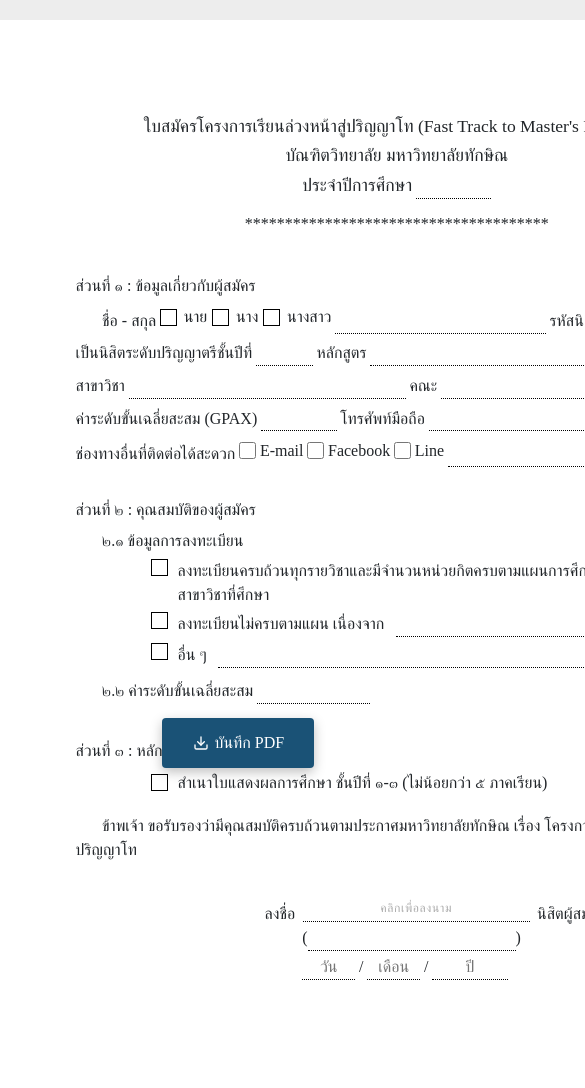
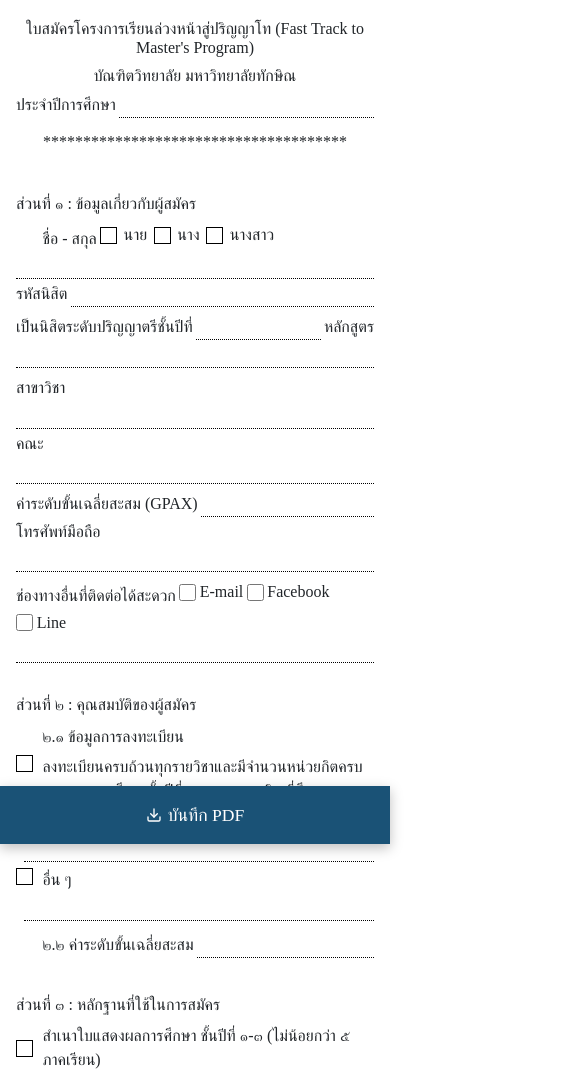
Before and after one commit to madnoor-2512/Fast-Track, a plain HTML site: page index.html in a window 390 px wide. Shown: the top 1088 px of the page, 585 px wide, since content can reach past the window. Drawn offline with nearby package versions, Linux system fonts and the light colour scheme; some packages are replaced by stand-ins of ours; a script that the page names is missing.

Commit message:
Feature Update

```diff
--- a/fasttrack.css
+++ b/fasttrack.css
@@ -470,3 +470,120 @@ input:focus ~ .bar::after {
     border-bottom-color: #000 !important;
   }
 }
+
+/* ============================================================
+   MOBILE — หน้าจอแคบกว่า 700px
+============================================================ */
+@media screen and (max-width: 700px) {
+  body {
+    background-color: #fff;
+  }
+
+  /* ยกเลิก A4 fixed width — ให้ขยายเต็มหน้าจอแทน */
+  .page {
+    width: 100% !important;
+    min-height: unset !important;
+    margin: 0 !important;
+    padding: 1.2rem 1rem 5rem !important;
+    box-shadow: none !important;
+  }
+
+  /* ขนาดฟอนต์ใหญ่ขึ้นให้อ่านง่าย */
+  body, p, label, input, span, h1, .section-title, .subsection-title {
+    font-size: 1rem !important;
+  }
+
+  h1 { font-size: 1rem !important; }
+
+  /* .line ให้ wrap และเรียงแนวตั้ง */
+  .line {
+    flex-wrap: wrap;
+    gap: 0.2rem;
+    margin-bottom: 0.5rem;
+  }
+
+  /* input เต็มความกว้างเสมอบนมือถือ */
+  .input {
+    width: 100% !important;
+    flex: 1 1 100% !important;
+    min-width: unset !important;
+  }
+
+  /* ยกเลิก max-width inline ที่ทำให้ช่องแคบเกินไปบนมือถือ */
+  .input[style*="max-width"] {
+    max-width: 100% !important;
+    flex: 1 1 6rem !important;
+  }
+
+  /* radio group คำนำหน้า */
+  .radio-group {
+    flex-wrap: wrap;
+    gap: 0.4rem;
+  }
+
+  /* check-row */
+  .check-row {
+    flex-wrap: wrap;
+    margin-left: 0 !important;
+    gap: 0.3rem;
+  }
+
+  .checkbox-block {
+    margin-left: 0 !important;
+    white-space: normal;
+  }
+
+  /* signature section — ลดร่นเข้า */
+  .signature-section {
+    margin-left: 0 !important;
+    align-items: center;
+  }
+
+  .sig-row {
+    flex-wrap: nowrap;
+    justify-content: center;
+  }
+
+  .sig-box {
+    width: 55vw !important;
+    max-width: 9cm;
+  }
+
+  .sig-name-row {
+    margin-left: 0 !important;
+    justify-content: center;
+  }
+
+  .name-input-wrap {
+    width: 55vw !important;
+    max-width: 9cm;
+  }
+
+  .sig-date-row {
+    margin-left: 0 !important;
+    justify-content: center;
+  }
+
+  /* ปุ่มบันทึก — เต็มความกว้าง ติดด้านล่าง */
+  #saveBtn {
+    bottom: 0 !important;
+    right: 0 !important;
+    left: 0 !important;
+    width: 100% !important;
+    border-radius: 0 !important;
+    justify-content: center;
+    padding: 1rem !important;
+    font-size: 1.1rem !important;
+  }
+
+  /* modal ลายเซ็น */
+  .sig-modal {
+    width: 95vw !important;
+    padding: 1rem !important;
+  }
+
+  #signatureCanvas {
+    width: 100% !important;
+    height: 120px !important;
+  }
+}
--- a/index.html
+++ b/index.html
@@ -2,6 +2,7 @@
 <html lang="th">
   <head>
     <meta charset="UTF-8"/>
+    <meta name="viewport" content="width=device-width, initial-scale=1.0"/>
     <link href="https://cdn.jsdelivr.net/npm/bootstrap@5.3.7/dist/css/bootstrap.min.css" rel="stylesheet" integrity="sha384-LN+7fdVzj6u52u30Kp6M/trliBMCMKTyK833zpbD+pXdCLuTusPj697FH4R/5mcr" crossorigin="anonymous"/>
     <script src="https://cdn.jsdelivr.net/npm/bootstrap@5.3.7/dist/js/bootstrap.bundle.min.js" integrity="sha384-ndDqU0Gzau9qJ1lfW4pNLlhNTkCfHzAVBReH9diLvGRem5+R9g2FzA8ZGN954O5Q" crossorigin="anonymous"></script>
     <script src="https://cdn.jsdelivr.net/npm/sweetalert2@11"></script>
```
Also changed, not shown: 1 other file.
